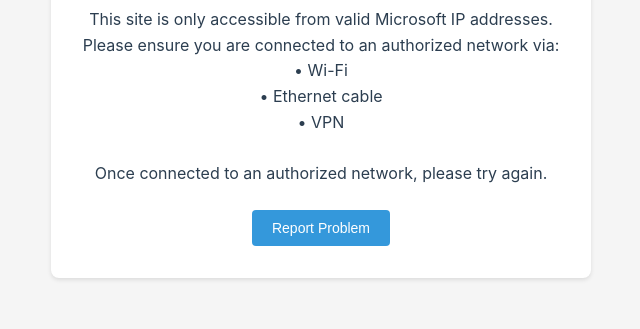
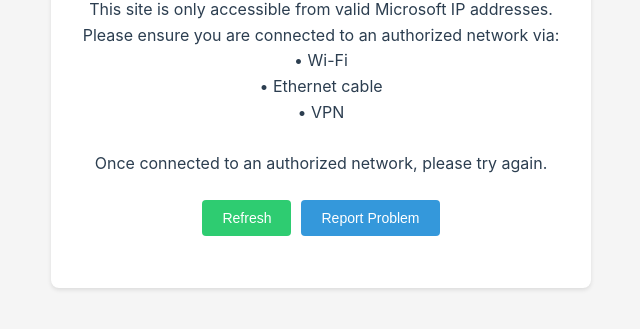
Before and after one commit to gaffner/OfficeCurtains, a plain HTML site: page Frontend/blocked.html in a window 1280 px wide. Shown: the part 345-674 px from the top of the page, without its empty margins (319-959 px from the left). Drawn offline with Linux system fonts and the light colour scheme.

Commit message:
Added refresh button

```diff
--- a/Frontend/blocked.html
+++ b/Frontend/blocked.html
@@ -39,6 +39,13 @@
             margin-bottom: 1rem;
         }
 
+        .button-group {
+            display: flex;
+            justify-content: center;
+            gap: 10px;
+            margin-bottom: 20px;
+        }
+
         button {
             background-color: #3498db;
             color: white;
@@ -52,6 +59,14 @@
 
         button:hover {
             background-color: #2980b9;
+        }
+
+        button.refresh {
+            background-color: #2ecc71;
+        }
+
+        button.refresh:hover {
+            background-color: #27ae60;
         }
 
         .report-form {
@@ -95,7 +110,10 @@
             • VPN<br><br>
             Once connected to an authorized network, please try again.
         </div>
-        <button onclick="toggleReportForm()" id="reportButton">Report Problem</button>
+        <div class="button-group">
+            <button class="refresh" onclick="window.location.href='/'">Refresh</button>
+            <button onclick="toggleReportForm()" id="reportButton">Report Problem</button>
+        </div>
         <div class="report-form" id="reportForm">
             <textarea placeholder="Please describe the issue you're experiencing..." id="reportText"></textarea>
             <button onclick="submitReport()">Send</button>
```
